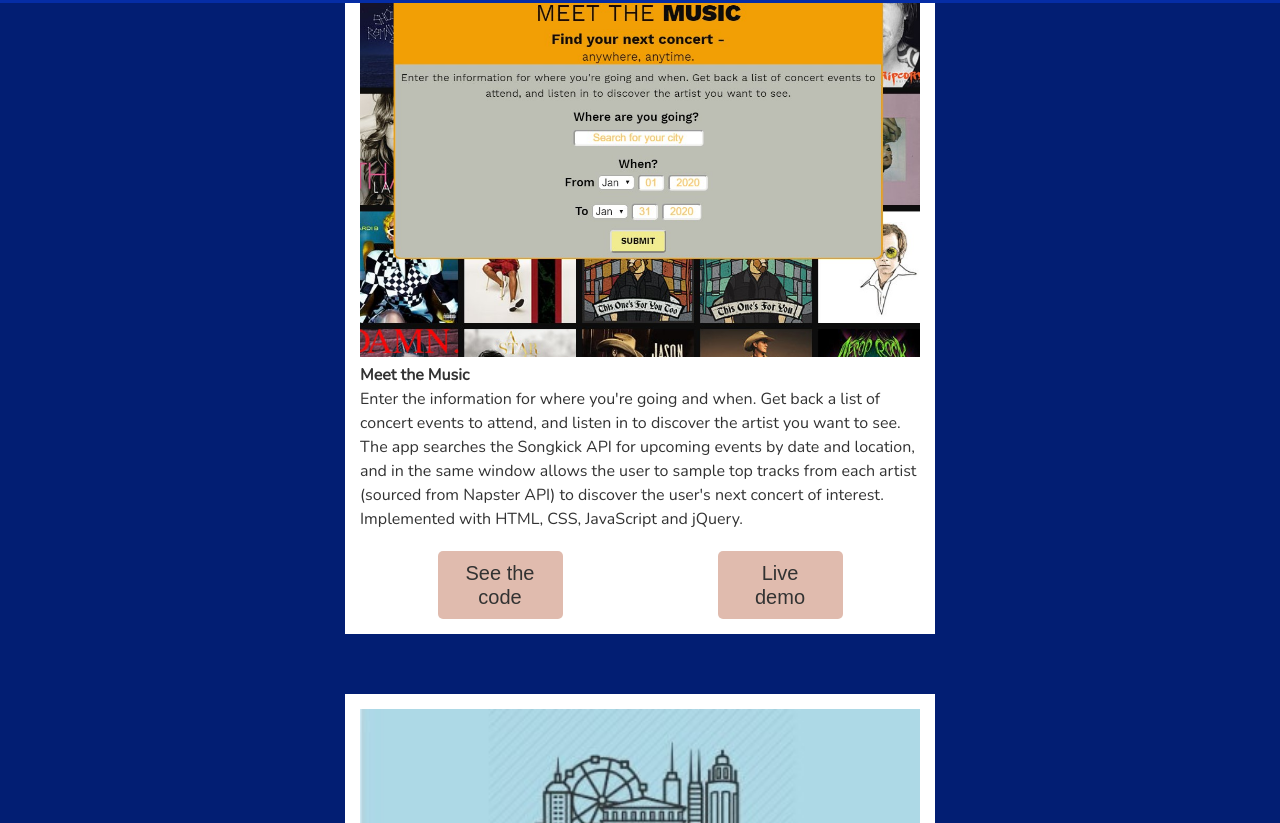
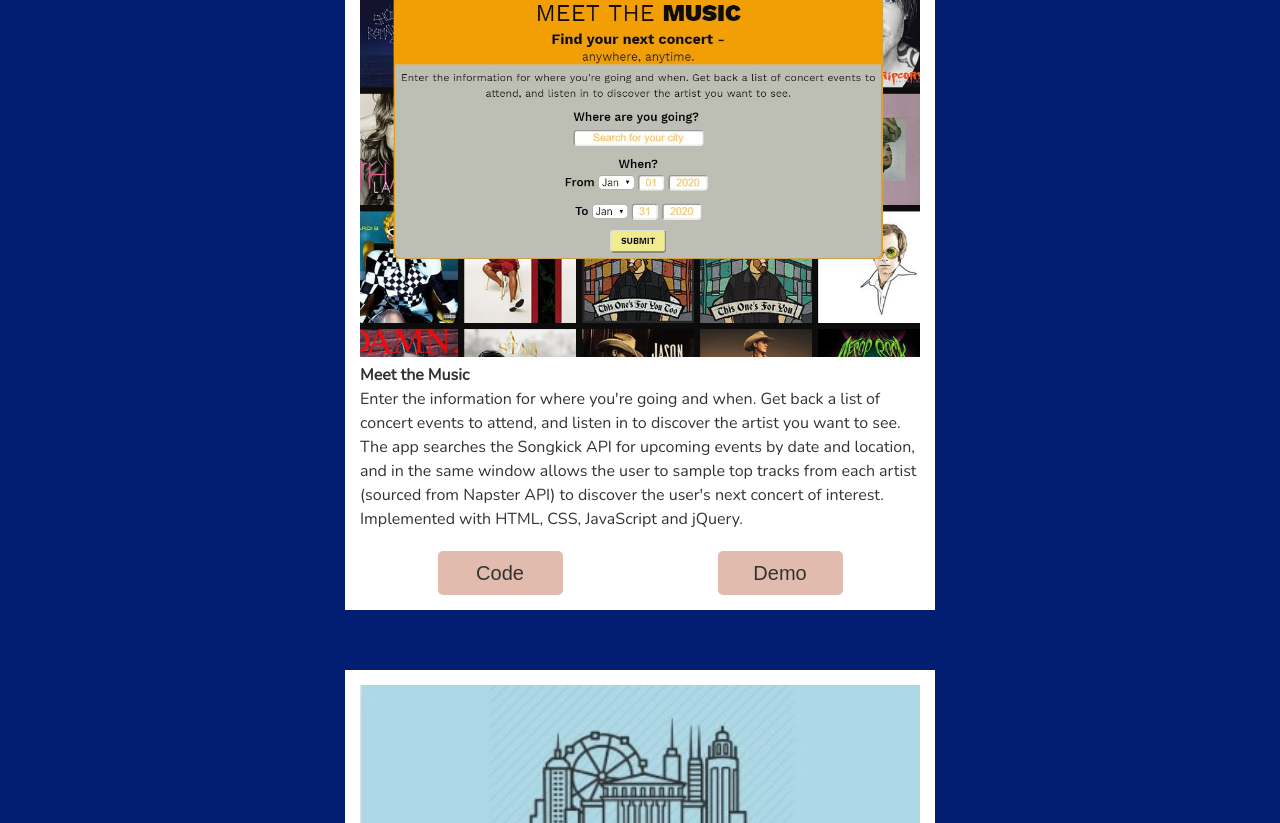
Before and after one commit to beckibloom/portfolio, a plain HTML site: page index.html in a window 1280 px wide. Shown: the part 797-1620 px from the top of the page. Drawn offline with nearby package versions, Linux system fonts and the light colour scheme; a web font is replaced by a local one.

Commit message:
fixed tabs

```diff
--- a/index.html
+++ b/index.html
@@ -60,10 +60,10 @@
 
             <div class="project-buttons">
               <form action="https://github.com/beckibloom/MeetTheMusic" method="get" target="_blank" class="meetthemusic">
-                                        <button class="project-button meetthemusic">See the code</button>
+                <button class="project-button meetthemusic">Code</button>
               </form>
               <form action="https://beckibloom.github.io/MeetTheMusic/" method="get" target="_blank">
-                                        <button class="project-button meetthemusic">Live demo</button>
+                <button class="project-button meetthemusic">Demo</button>
               </form>
             </div>
           </div>
--- a/main.css
+++ b/main.css
@@ -270,7 +270,6 @@ button.next {
 /*Styles for footer*/
 
 footer {
-    position:fixed;
     bottom:0;
     background:#052DA6;
     width:100%;
```
Lines whose indentation alone changed are shown as unchanged.
